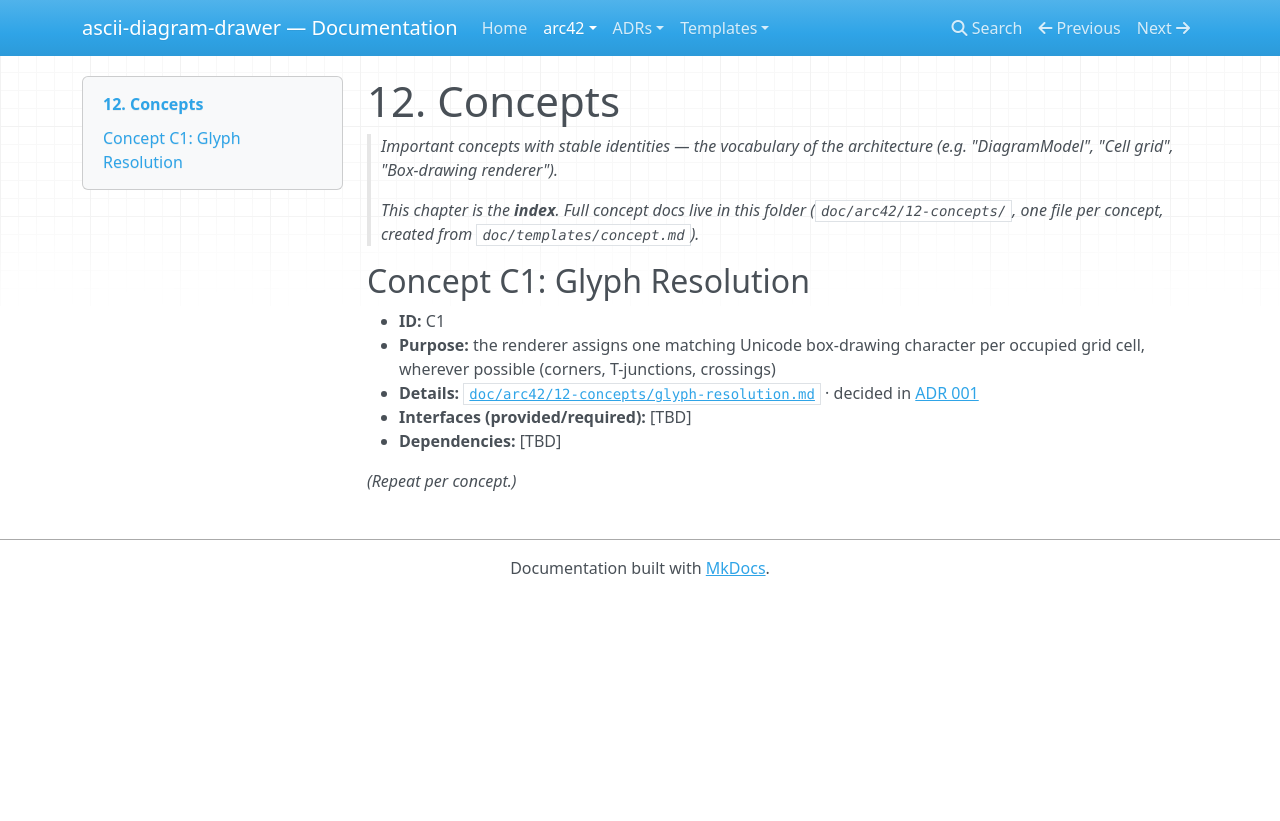
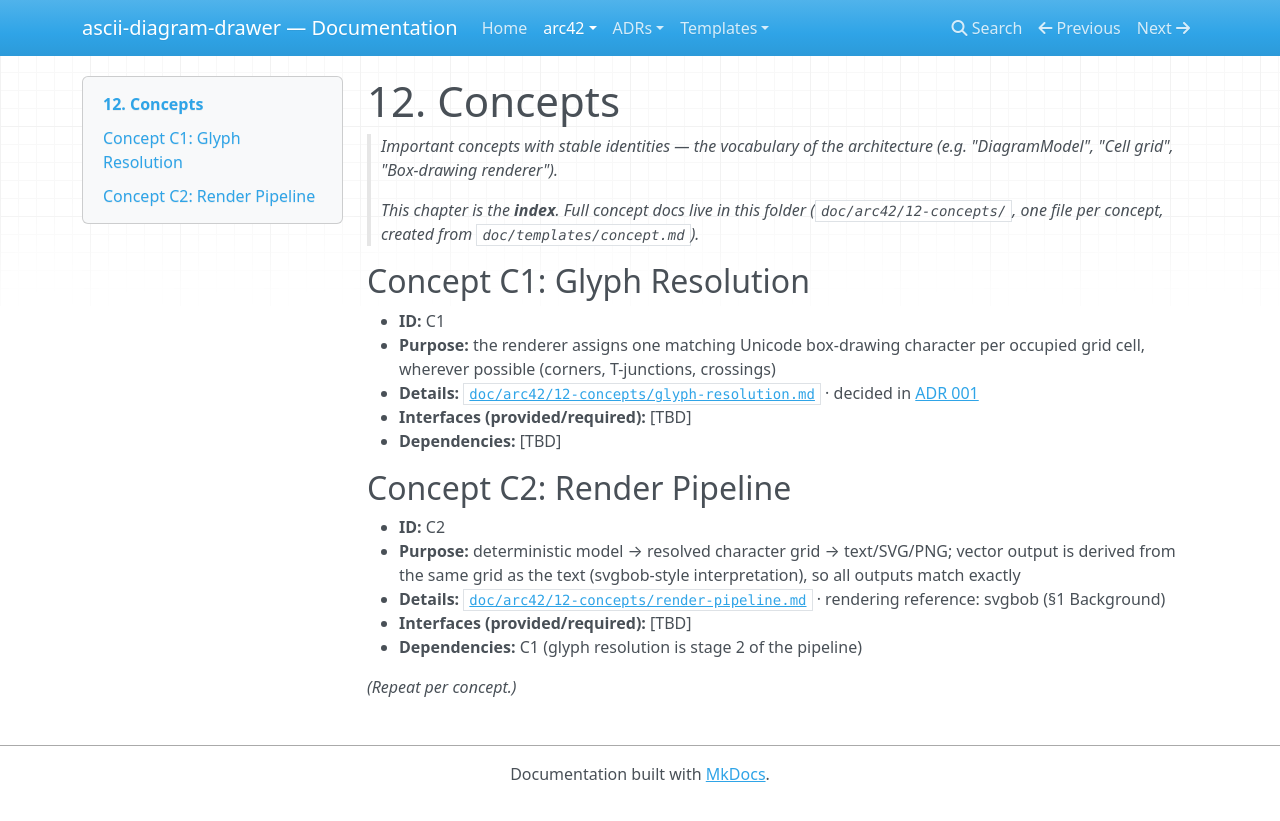
Before and after one commit to Reto411/ascii-diagram-drawer, an MkDocs documentation site: the page built from doc/arc42/12-concepts/index.md, in a window 1280 px wide. Shown: the top 821 px of the page. Built offline with MkDocs 1.6.1, drawn with Linux system fonts in a browser that asks for light colours; nearby versions of some CDN libraries.

Commit message:
Requirements v4: svgbob-style rendering — vector output derived from the resolved character grid
- §1 Background: svgbob added as rendering-model reference (connectivity-
  based grid interpretation, fragment merging, shape promotion); distinct
  from asciilogic (usage/interaction reference). Key distinction recorded:
  our grid is DERIVED at render time, not the storage format (ADR 004)
- FR5 refined: SVG/PNG produced by deterministically interpreting the
  resolved character grid, so exports always match the text exactly
- New concept C2 'render pipeline' (doc/arc42/12-concepts/render-pipeline.md):
  place → resolve (C1 glyph resolution) → emit {text, svgbob-style vector};
  indexed in §12, added to MkDocs nav and glossary

```diff
--- a/doc/arc42/12-concepts/index.md
+++ b/doc/arc42/12-concepts/index.md
@@ -20,4 +20,12 @@ updated: 2026-10-18
 - **Interfaces (provided/required):** [TBD]
 - **Dependencies:** [TBD]
 
+## Concept C2: Render Pipeline
+
+- **ID:** C2
+- **Purpose:** deterministic model → resolved character grid → text/SVG/PNG; vector output is derived from the same grid as the text (svgbob-style interpretation), so all outputs match exactly
+- **Details:** [`doc/arc42/12-concepts/render-pipeline.md`](render-pipeline.md) · rendering reference: svgbob (§1 Background)
+- **Interfaces (provided/required):** [TBD]
+- **Dependencies:** C1 (glyph resolution is stage 2 of the pipeline)
+
 *(Repeat per concept.)*
--- a/mkdocs.yml
+++ b/mkdocs.yml
@@ -18,6 +18,7 @@ nav:
       - "12. Concepts":
           - Overview: arc42/12-concepts/index.md
           - Glyph resolution: arc42/12-concepts/glyph-resolution.md
+          - Render pipeline: arc42/12-concepts/render-pipeline.md
       - "13. Building Blocks (Detail)": arc42/13-building-blocks-detail.md
       - "14. Important Requirements": arc42/14-important-requirements.md
       - "15. Risks and Technical Risks": arc42/15-risks.md
```
Also changed, not shown: doc/arc42/01-introduction-and-context.md (+1 -0 lines), doc/arc42/12-concepts/render-pipeline.md (added, +41 -0 lines), doc/arc42/14-important-requirements.md (+2 -2 lines), doc/arc42/16-glossary.md (+1 -0 lines), doc/arc42/overview.md (+2 -2 lines).
